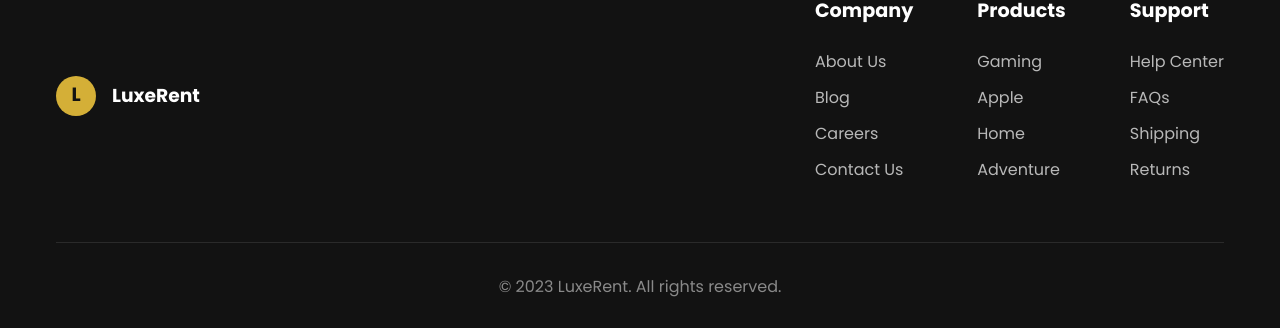
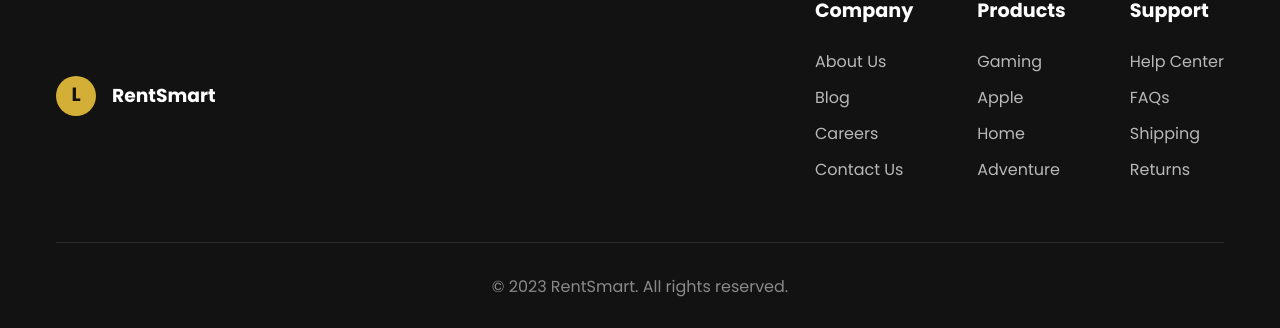
Before and after one commit to Manish8798/rentSmart, a React (Vite) app: page / in a window 1280 px wide. Shown: the part 4674-5002 px from the top of the page. Built offline with nearby package versions, Linux system fonts and the light colour scheme.

Commit message:
Name changed

```diff
--- a/index.html
+++ b/index.html
@@ -13,7 +13,7 @@
       href="https://fonts.googleapis.com/css2?family=Poppins:wght@400;500;600;700&display=swap"
       rel="stylesheet"
     />
-    <title>LuxeRent - Premium Technology Rentals</title>
+    <title>RentSmart - Premium Technology Rentals</title>
   </head>
   <body>
     <div id="root"></div>
--- a/src/App.jsx
+++ b/src/App.jsx
@@ -443,7 +443,7 @@ function App() {
               <div className="logo-circle">
                 <span>L</span>
               </div>
-              <h3>LuxeRent</h3>
+              <h3>RentSmart</h3>
             </div>
             <div className="footer-links">
               <div className="footer-column">
@@ -500,7 +500,7 @@ function App() {
             </div>
           </div>
           <div className="footer-bottom">
-            <p>&copy; 2023 LuxeRent. All rights reserved.</p>
+            <p>&copy; 2023 RentSmart. All rights reserved.</p>
           </div>
         </div>
       </footer>
```
